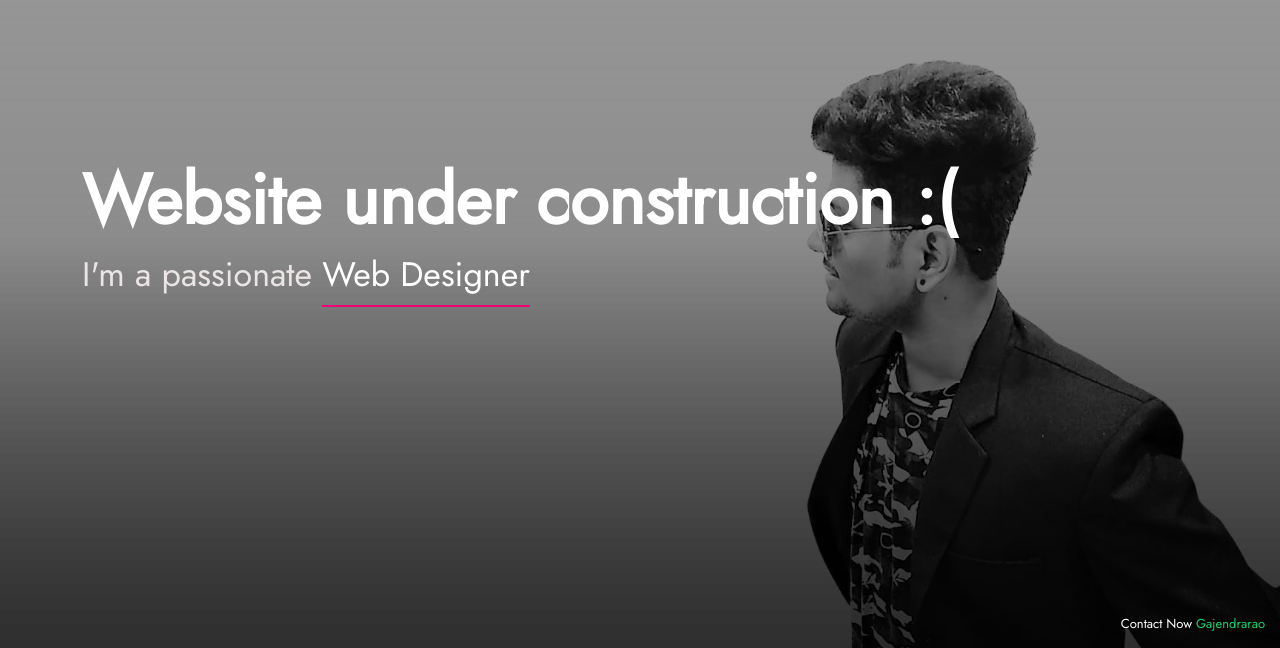
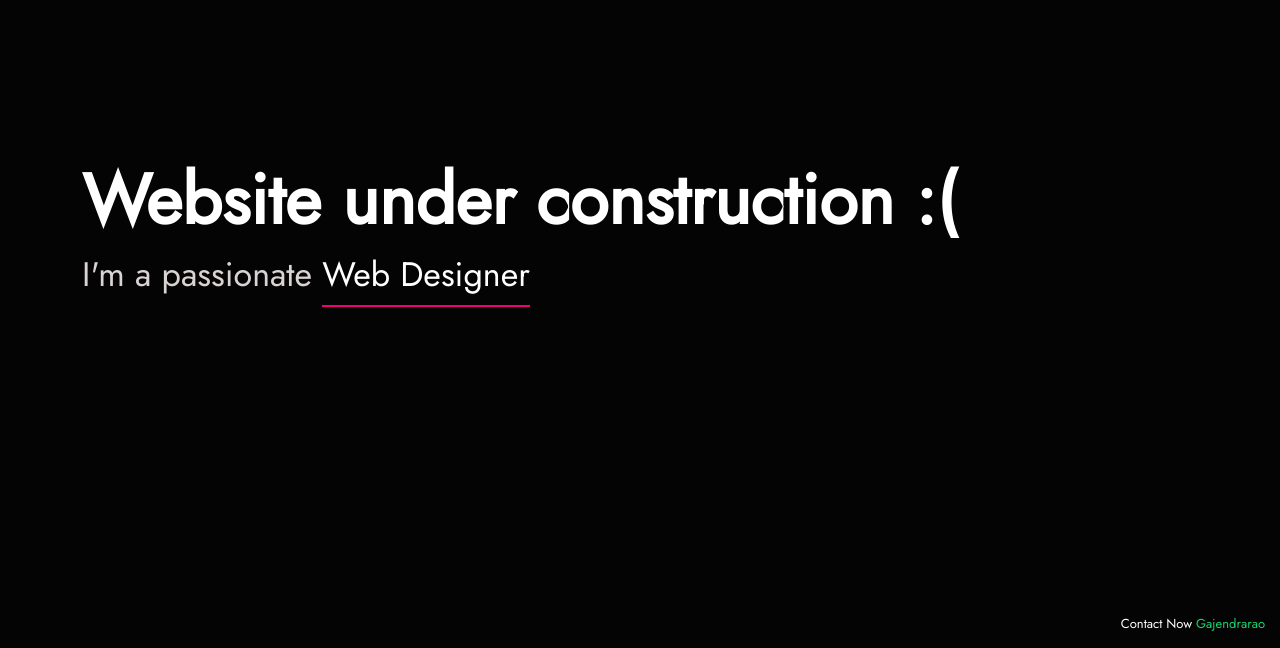
Before and after one commit to Gajju59/gajendrarao, a plain HTML site: page index.html in a window 1280 px wide. Shown: the part 152-800 px from the top of the page. Drawn offline with nearby package versions, Linux system fonts and the light colour scheme.

Commit message:
Update style.css

```diff
--- a/assets/css/style.css
+++ b/assets/css/style.css
@@ -10,7 +10,9 @@ body {
 body::before {
   content: "";
   position: fixed;
-  background: #040404 url("../img/m22.png") bottom right no-repeat;
+/*   background: #040404 url("../img/m22.png") bottom right no-repeat; */
+    background: #040404 ;
+
   background-size: cover;
   left: 0;
   right: 0;
```
